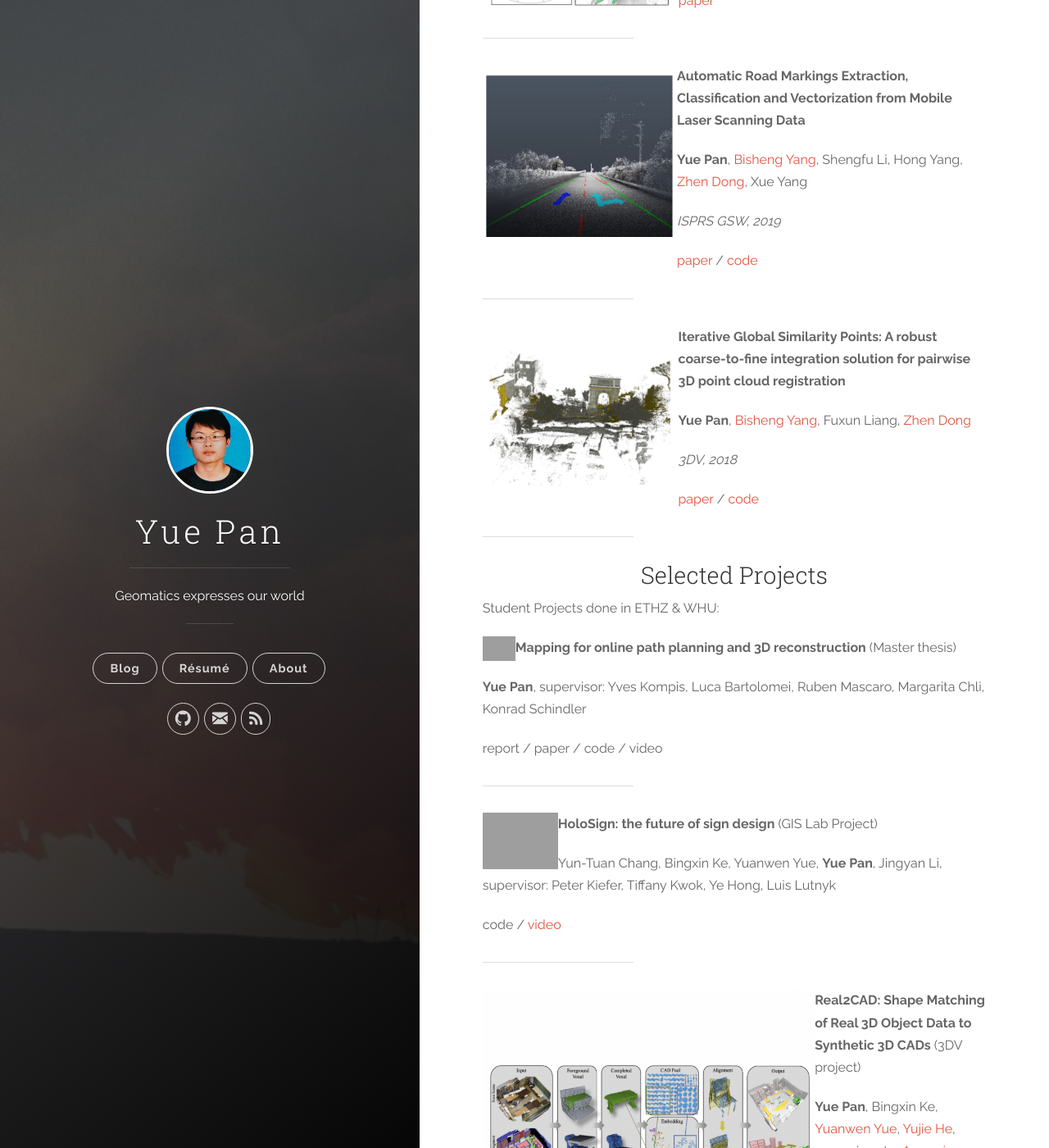
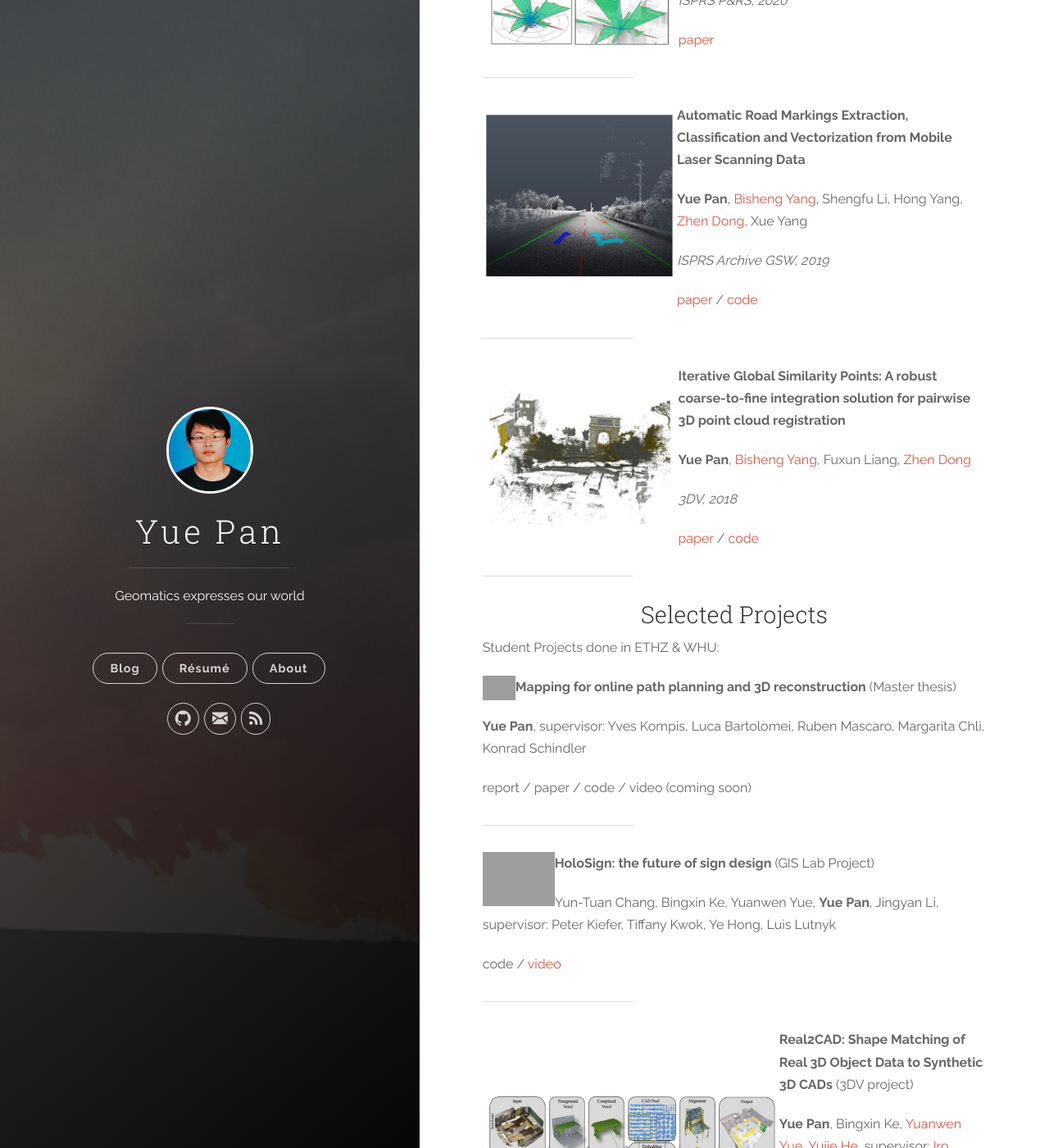
Before and after one commit to YuePanEdward/YuePanEdward.github.io, a Jekyll site: the page built from _posts/2022-3-1-about.md, in a window 1280 px wide and 1400 px high, scrolled down 1115 px. Shown: the whole window at 82% size. Built offline with Jekyll 4.4.1, drawn with Linux system fonts in a browser that asks for light colours; some of the changed text lies outside the part shown; grey boxes are pictures that could not be loaded.

Commit message:
Update 2022-3-1-about.md

```diff
--- a/_posts/2022-3-1-about.md
+++ b/_posts/2022-3-1-about.md
@@ -10,14 +10,15 @@
 
 I am currently a master student majoring in Geomatics Engineering at [ETH Zurich](https://ethz.ch/en.html).  My research interest is on 3D vision, SLAM and sensor integration.
 
-I obtained my Bachelor degree from [Wuhan University](https://en.whu.edu.cn/) in June 2019 and exchanged at [HK PolyU](https://www.polyu.edu.hk/web/en/home/index.html) in 2017. I acted as a research assistant at Wuhan University [LIESMARS](http://www.lmars.whu.edu.cn/en/) from 2017 to 2019 and at [University of Alberta](https://www.ualberta.ca/) in 2018. Besides, I interned at [CHC Navigation](https://www.chcnav.com/index) in 2018, [Sensetime](https://www.sensetime.com/en/) in 2019 and [Hesai](https://www.hesaitech.com/en/) in 2020. [Details in [Linkedin](https://www.linkedin.com/in/yue-pan-59461b148/)]
+I obtained my Bachelor degree from [Wuhan University](https://en.whu.edu.cn/) in June 2019 and exchanged at [HK PolyU](https://www.polyu.edu.hk/web/en/home/index.html) in 2017. I acted as a research assistant at Wuhan University [LIESMARS](http://www.lmars.whu.edu.cn/en/) from 2017 to 2019 and at [University of Alberta](https://www.ualberta.ca/) in 2018. Besides, I interned at [CHC Navigation](https://www.chcnav.com/index) in 2018, [Sensetime](https://www.sensetime.com/en/) in 2019 and [Hesai](https://www.hesaitech.com/en/) in 2020.
+
+[Details in [Linkedin](https://www.linkedin.com/in/yue-pan-59461b148/)]
 
 -----
 
 ### <center>Publications</center>
 
 Full list: [Google Scholar](https://scholar.google.com/citations?hl=en&user=PUlWya8AAAAJ)
-
 
 
 <img align="left" src="../assets/mulls-kitti.png" style="zoom: 33%;" />**MULLS: Versatile LiDAR SLAM via Multi-metric Linear Least Square**
@@ -45,16 +46,13 @@
 
 
 
-
-
-
 --------
 
 <img align="left" src="../assets/roadmarking.png" style="zoom: 35%;" />**Automatic Road Markings Extraction, Classification and Vectorization from Mobile Laser Scanning Data**
 
 **Yue Pan**, [Bisheng Yang](http://3s.whu.edu.cn/ybs/index.htm), Shengfu Li, Hong Yang, [Zhen Dong](http://jszy.whu.edu.cn/dongzhen/zh_CN/index.htm), Xue Yang
 
- *ISPRS GSW, 2019*
+ *ISPRS Archive GSW, 2019*
 
  [paper](https://www.int-arch-photogramm-remote-sens-spatial-inf-sci.net/XLII-2-W13/1089/2019/) / [code](https://github.com/YuePanEdward/RoadMarkingExtraction)
 
@@ -82,19 +80,18 @@
 
 Student Projects done in ETHZ & WHU:
 
-<img align="left" src="../assets/voxfield_exp.jpg" style="zoom: 10%;"/>**Mapping for online path planning and 3D reconstruction** (Master thesis)
+<img align="left" src="../assets/voxfield_teaser.png" style="zoom: 10%;"/>**Mapping for online path planning and 3D reconstruction** (Master thesis)
 
  **Yue Pan**, supervisor: Yves Kompis, Luca Bartolomei, Ruben Mascaro, Margarita Chli, Konrad Schindler
 
- report / paper / code / video
-
+ report / paper / code / video (coming soon)
 
 
 ----------------------
 
 
 
-<img align="left" src="../assets/holosign_show.jpg" style="zoom: 23%;"/> **HoloSign: the future of sign design** (GIS Lab Project)
+<img align="left" src="../assets/holosign_show.jpg" style="zoom: 22%;"/> **HoloSign: the future of sign design** (GIS Lab Project)
 
  Yun-Tuan Chang, Bingxin Ke, Yuanwen Yue, **Yue Pan**, Jingyan Li,    supervisor: Peter Kiefer, Tiffany Kwok, Ye Hong, Luis Lutnyk
 
@@ -104,7 +101,7 @@
 
 
 
-<img align="left" src="../assets/real2cad_teaser.png" style="zoom: 28%;"/>**Real2CAD: Shape Matching of Real 3D Object Data to Synthetic 3D CADs** (3DV project)
+<img align="left" src="../assets/real2cad_teaser.png" style="zoom: 25%;"/>**Real2CAD: Shape Matching of Real 3D Object Data to Synthetic 3D CADs** (3DV project)
 
  **Yue Pan**, Bingxin Ke, [Yuanwen Yue](https://yueyw.net/), [Yujie He](https://yujie-he.github.io/), supervisor: [Iro Armeni](https://ir0.github.io/), [Shengyu Huang](https://shengyuh.github.io/)
 
```
